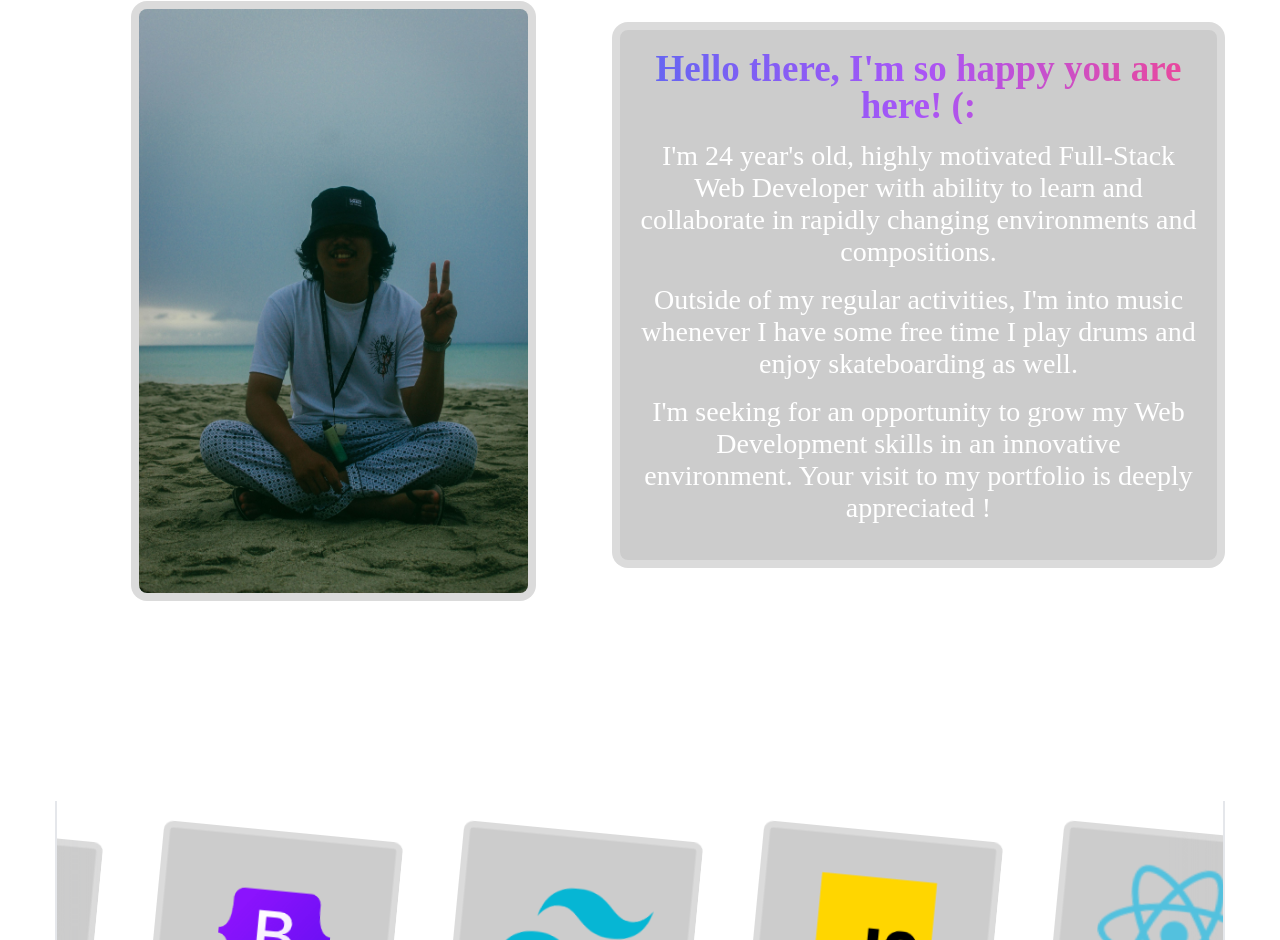
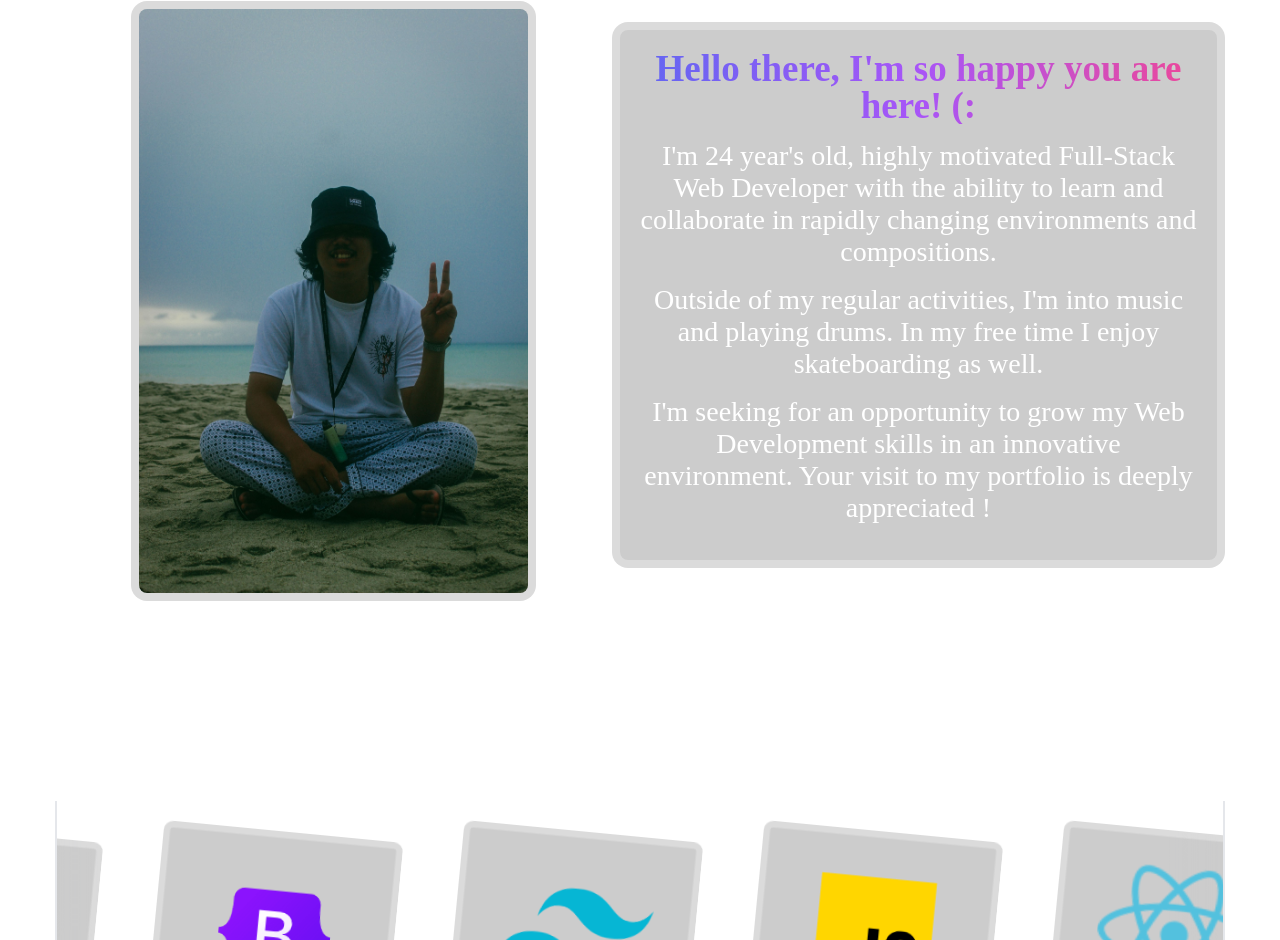
Before and after one commit to Ayk123/portfolioayk, a React (Create React App) app: page / in a window 1280 px wide. Shown: the part 1035-1975 px from the top of the page. Built offline with nearby package versions, Linux system fonts and the light colour scheme; no server answers; a web font is replaced by a local one.

Commit message:
fix grammar

```diff
--- a/src/constants/constants.js
+++ b/src/constants/constants.js
@@ -31,9 +31,9 @@ const introduction = {
   text: [
     "Hello there, I'm so happy you are here! (:",
 
-    "I'm 24 year's old, highly motivated Full-Stack Web Developer with ability to learn and collaborate in rapidly changing environments and compositions.",
+    "I'm 24 year's old, highly motivated Full-Stack Web Developer with the ability to learn and collaborate in rapidly changing environments and compositions.",
 
-    "Outside of my regular activities, I'm into music whenever I have some free time I play drums and enjoy skateboarding as well.",
+    "Outside of my regular activities, I'm into music and playing drums. In my free time I enjoy skateboarding as well.",
 
     "I'm seeking for an opportunity to grow my Web Development skills in an innovative environment. Your visit to my portfolio is deeply appreciated !",
   ],
```
